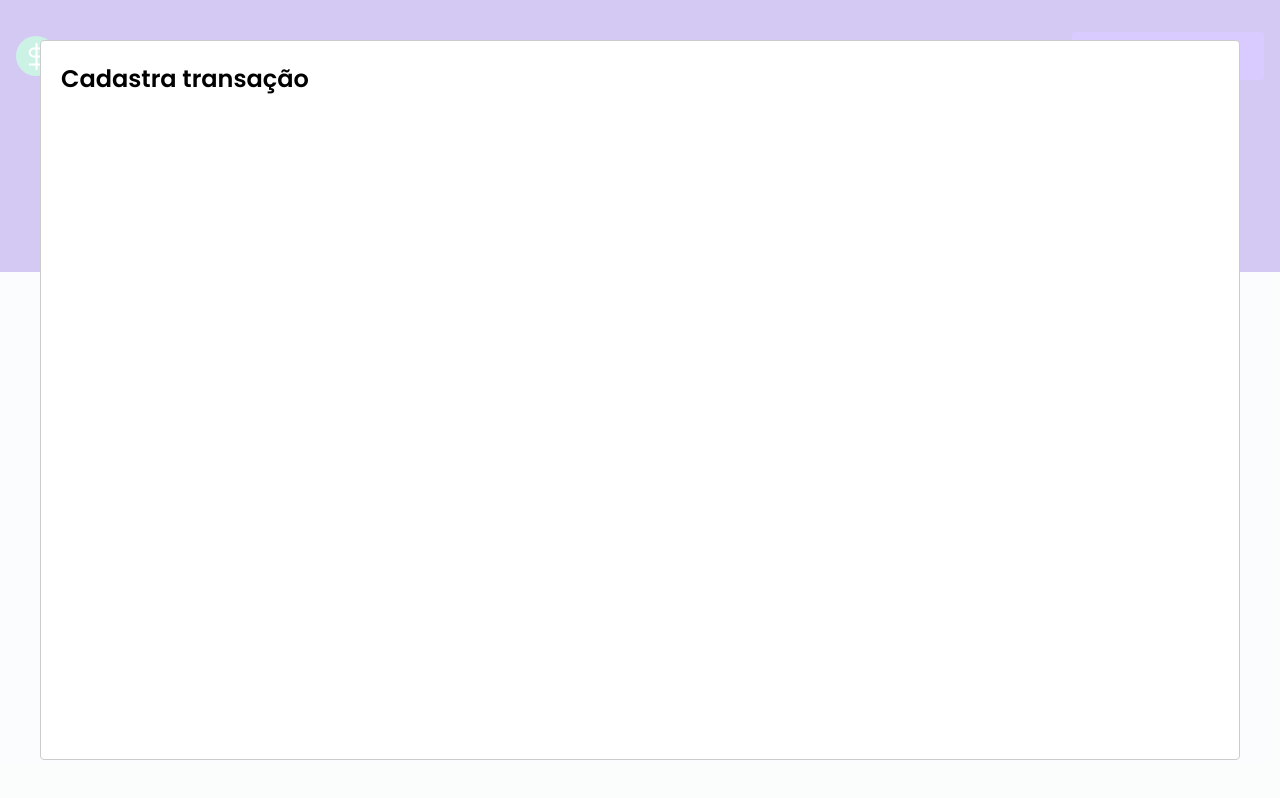
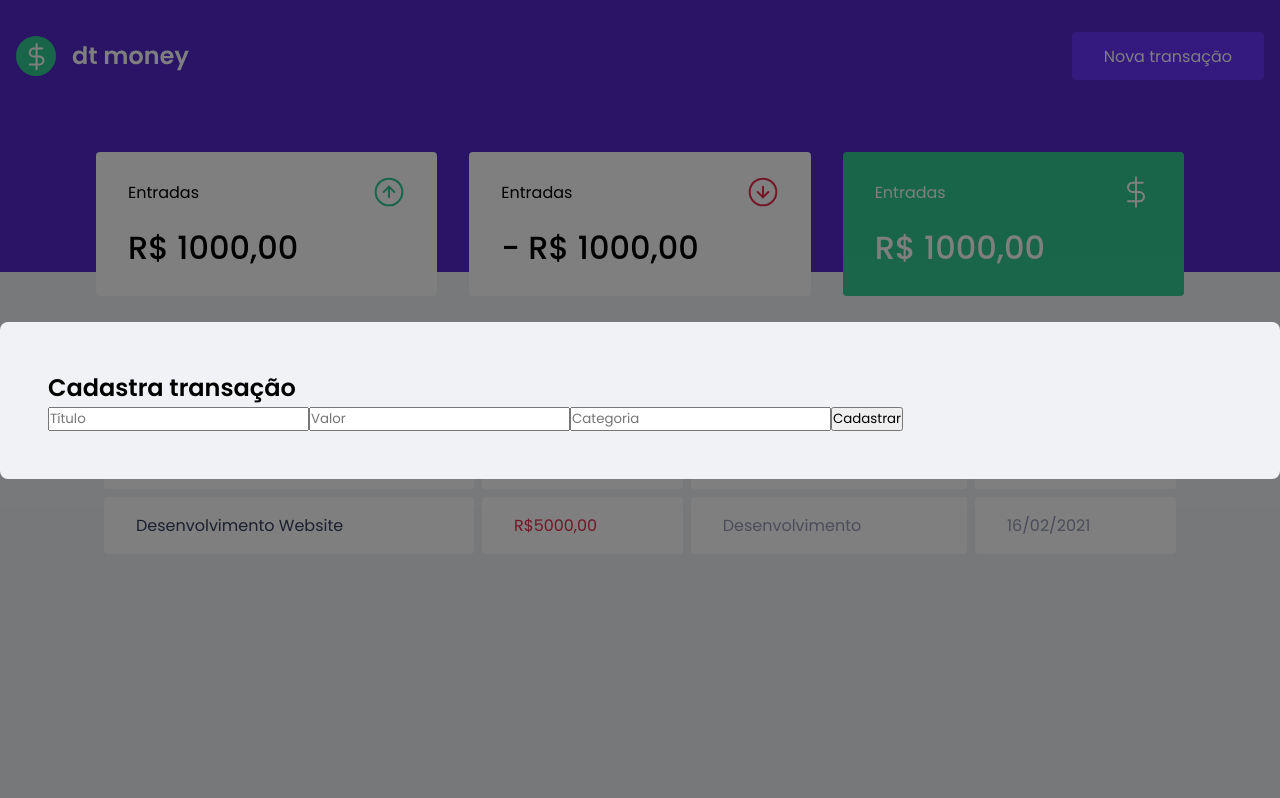
Before and after one commit to moraes3000/ignite-First-web-application-with-ReactJS, a React (Create React App) app: page / in a window 1280 px wide. Both pictures are taken after a click on the button "Nova transação". Built offline with nearby package versions, Linux system fonts and the light colour scheme; no server answers; what miragejs would draw is missing.

Commit message:
Estrutura do formulário

```diff
--- a/src/components/NewtrasnsactionModal/index.tsx
+++ b/src/components/NewtrasnsactionModal/index.tsx
@@ -13,8 +13,23 @@
         <Modal
             isOpen={isOpen}
             onRequestClose={onRequestClose}
+            overlayClassName="react-modal-overlay"
+            className="react-modal-content"
         >
+
+            <Container>
+
             <h2>Cadastra transação</h2>
+            <input placeholder="Título"/>
+
+            <input type="number" placeholder="Valor" />
+
+            <input placeholder="Categoria"/>
+
+           <button type="submit">Cadastrar</button>
+
+            </Container>
+
         </Modal>
     )
 }
--- a/src/components/NewtrasnsactionModal/styled.ts
+++ b/src/components/NewtrasnsactionModal/styled.ts
@@ -1,3 +1,3 @@
 import styled from "styled-components";
 
-export const Container = styled.div``;
+export const Container = styled.form``;
--- a/src/styles/global.ts
+++ b/src/styles/global.ts
@@ -55,4 +55,27 @@
     cursor:not-allowed;
 }
 
+.react-modal-overlay{
+background:rgba(0,0,0, 0.5);
+
+position:fixed;
+top:0;
+bottom:0;
+left:0;
+right:0;
+
+display:flex;
+align-items:center;
+justify-content:center;
+}
+
+.react-modal-content{
+width:100%;
+max-width:576;
+background:var(--background);
+padding:3rem;
+position: relative;
+border-radius:0.5rem;
+}
+
 `;
```
